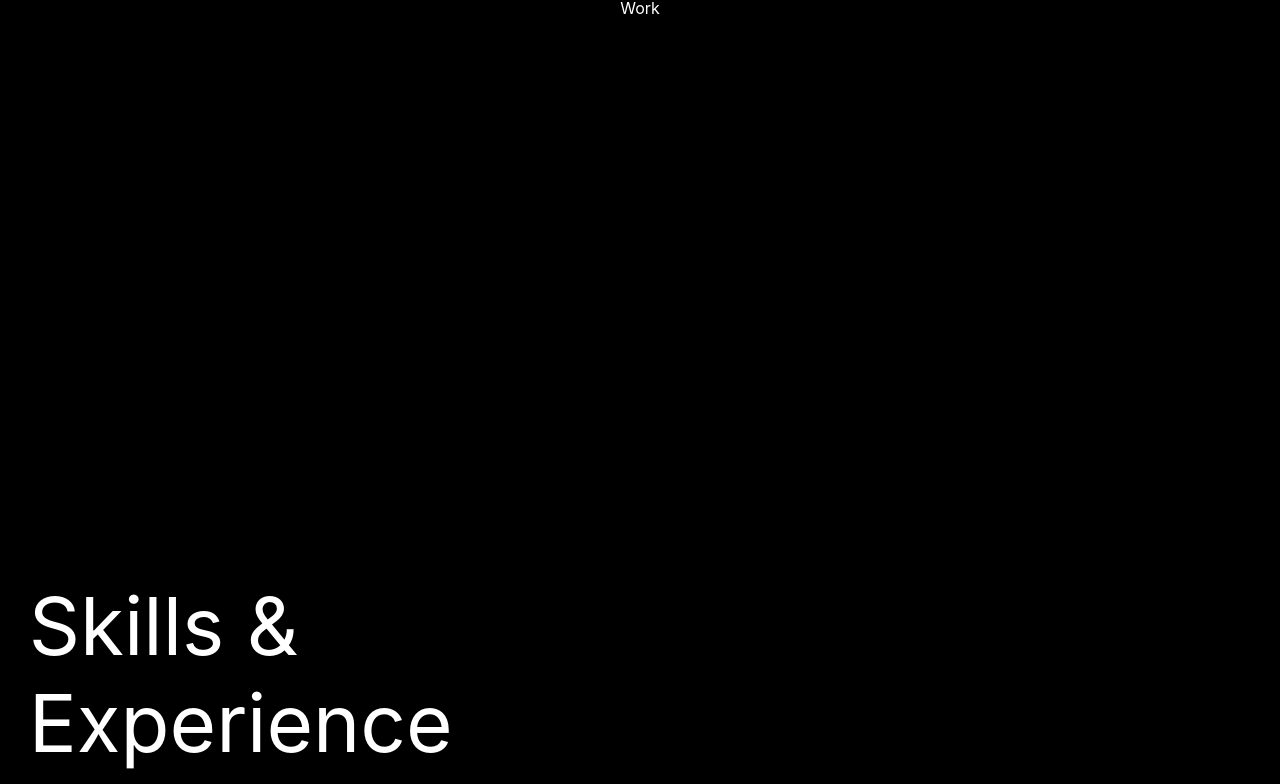
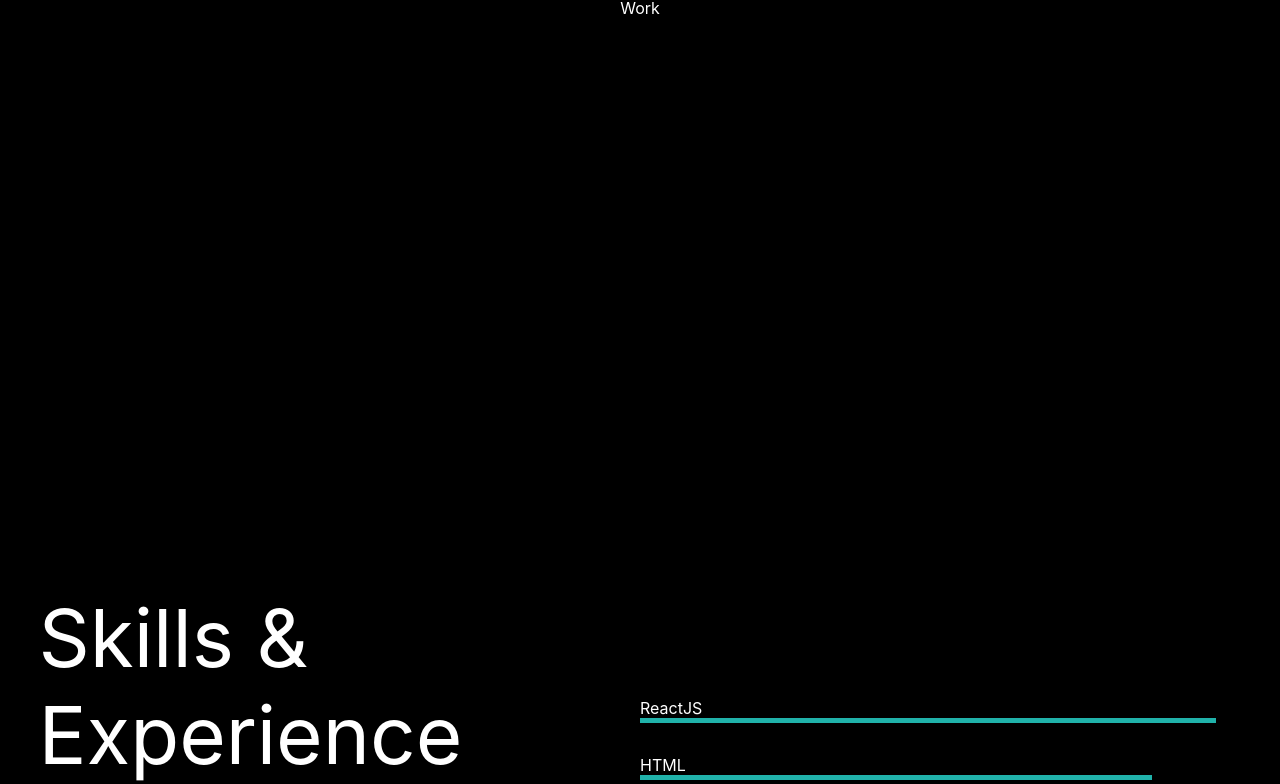
Before and after one commit to AlekSimpson/aleksimpsonweb, a React (Create React App) app: page / in a window 1280 px wide. Shown: the part 1992-2776 px from the top of the page. Built offline with nearby package versions, Linux system fonts and the light colour scheme.

Commit message:
finished experience page

```diff
--- a/src/App/App.css
+++ b/src/App/App.css
@@ -6,10 +6,11 @@
 section
 {
   display: flex;
-  height: 100vh;
+  height: 100%;
 
   background-color: black;
   color: white;
   overflow-x: hidden;
   scroll-snap-align: start;
+  overflow-y: hidden;
 }
--- a/src/Skills/Skills.css
+++ b/src/Skills/Skills.css
@@ -5,12 +5,13 @@
     display: flex;
     flex-direction: row;
     justify-content: center;
-    align-items: center;
+
 }
 
 .MainText
 {
-    min-width: 100%;
+    width: 50%;
+    height: 100%;
     display: flex;
     flex-direction: column;
     justify-content: center;
@@ -20,9 +21,10 @@
 .TextTitle
 {
     display: flex;
+    flex-direction: column;
     font-size:500%;
     padding-bottom: 1%;
-    padding-left: 7%;
+    padding-left: 6%;
 }
 
 .TextBody
@@ -30,17 +32,43 @@
   display: flex;
   flex-direction: column;
   font-size: 100%;
-  width: 45%;
+  width: 90%;
   overflow-wrap:anywhere;
-  padding-left: 7%;
+  padding-left: 6%;
   padding-bottom: 0.7%;
 }
 
 .Percents
 {
+    min-width: 50%;
+    min-height: 10%;
+    display: flex;
+    flex-direction: column;
+    justify-content: center;
+    padding-top: 5%;
+}
+
+.PercentContainer
+{
     display: flex;
     flex-direction: column;
     justify-content: center;
     align-items: flex-start;
-    padding-right: 7%;
+    padding-bottom: 5%;
 }
+
+.PercentTitle
+{
+    width: 25%;
+    display: flex;
+    color: white
+}
+
+.Percent
+{
+    display: flex;
+    flex-direction: column;
+    height: 5px;
+    /* width: 25%; */
+    background-color: lightseagreen;
+}
--- a/src/Skills/Skills.js
+++ b/src/Skills/Skills.js
@@ -27,16 +27,14 @@ function MainText()
     )
 }
 
-function Percent()
+function Percent({ title, percent })
 {
     return(
         <div className="PercentContainer">
             <div className="PercentTitle">
-
+                {title}
             </div>
-            <div className="Percent">
-
-            </div>
+            <div className="Percent" style={{ width: percent }}/>
         </div>
     )
 }
@@ -45,7 +43,11 @@ function TechPercents()
 {
     return(
         <div className="Percents">
-            Test
+            <Percent title="ReactJS" percent="90%"/>
+            <Percent title="HTML" percent="80%"/>
+            <Percent title="CSS" percent="65%"/>
+            <Percent title="Swift" percent="95%"/>
+            <Percent title="Backend" percent="65%"/>
         </div>
     )
 }
--- a/src/TopBar/TopBar.css
+++ b/src/TopBar/TopBar.css
@@ -4,6 +4,7 @@
     flex-direction: row;
     justify-content: space-between;
     width: 100%;
+    /* background-color: black;     */
     background-color: black;
     z-index: 10;
     position: fixed;
@@ -12,7 +13,11 @@
 
 .navbutttons
 {
-    display: none;
+    width: 100%;
+
+    padding-top: 1%;
+    padding-right: 1%;
+    z-index: 10;
 }
 
 .MenuIcon
--- a/src/TopBar/TopBar.js
+++ b/src/TopBar/TopBar.js
@@ -12,7 +12,7 @@ function NavButtons()
     }
 
     return(
-        <div>
+        <div className="navbuttons">
             <button onClick={clicked}>
                 About/
             </button>
```
Also changed, not shown: src/index.css (line endings or trailing spaces).
